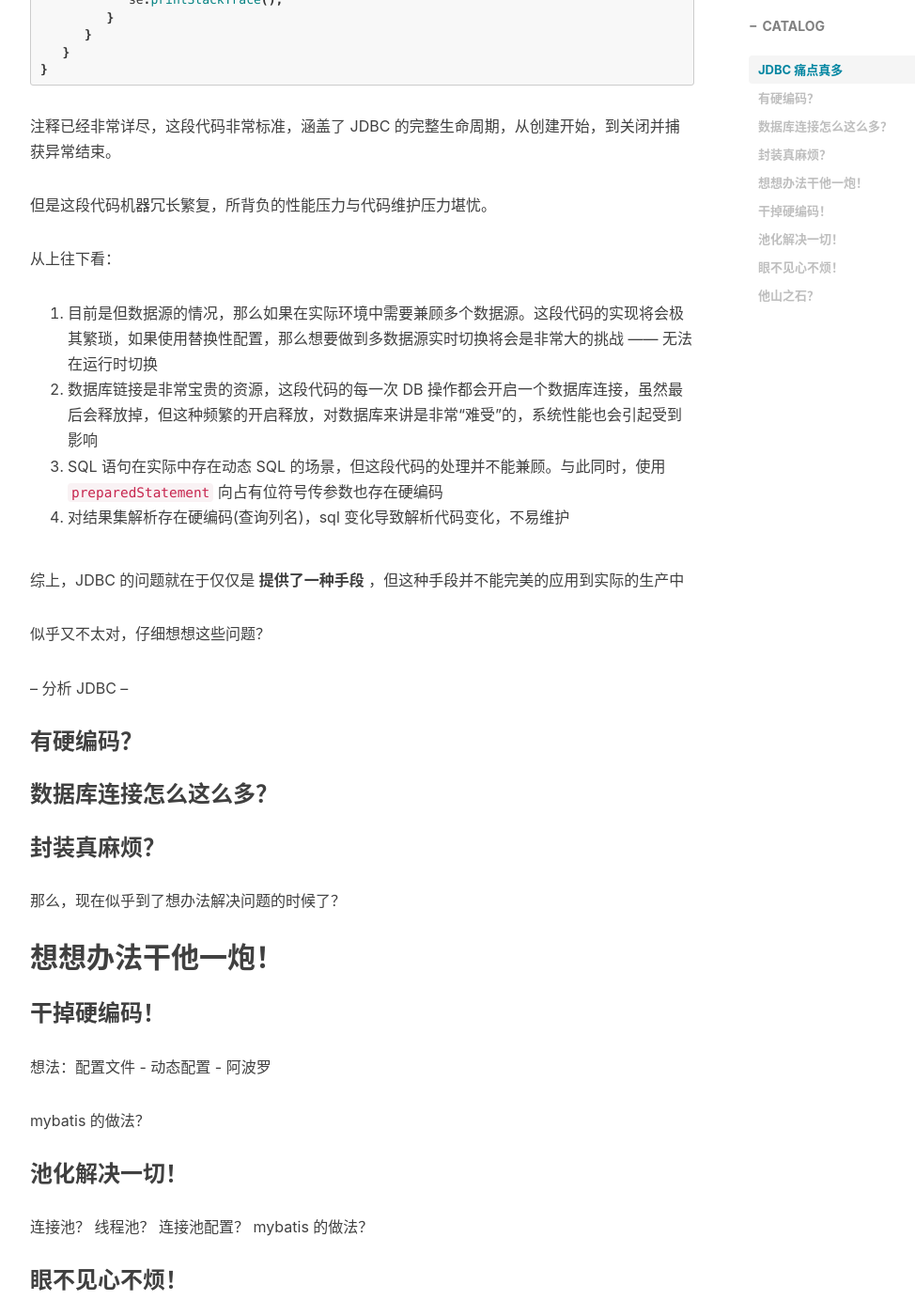
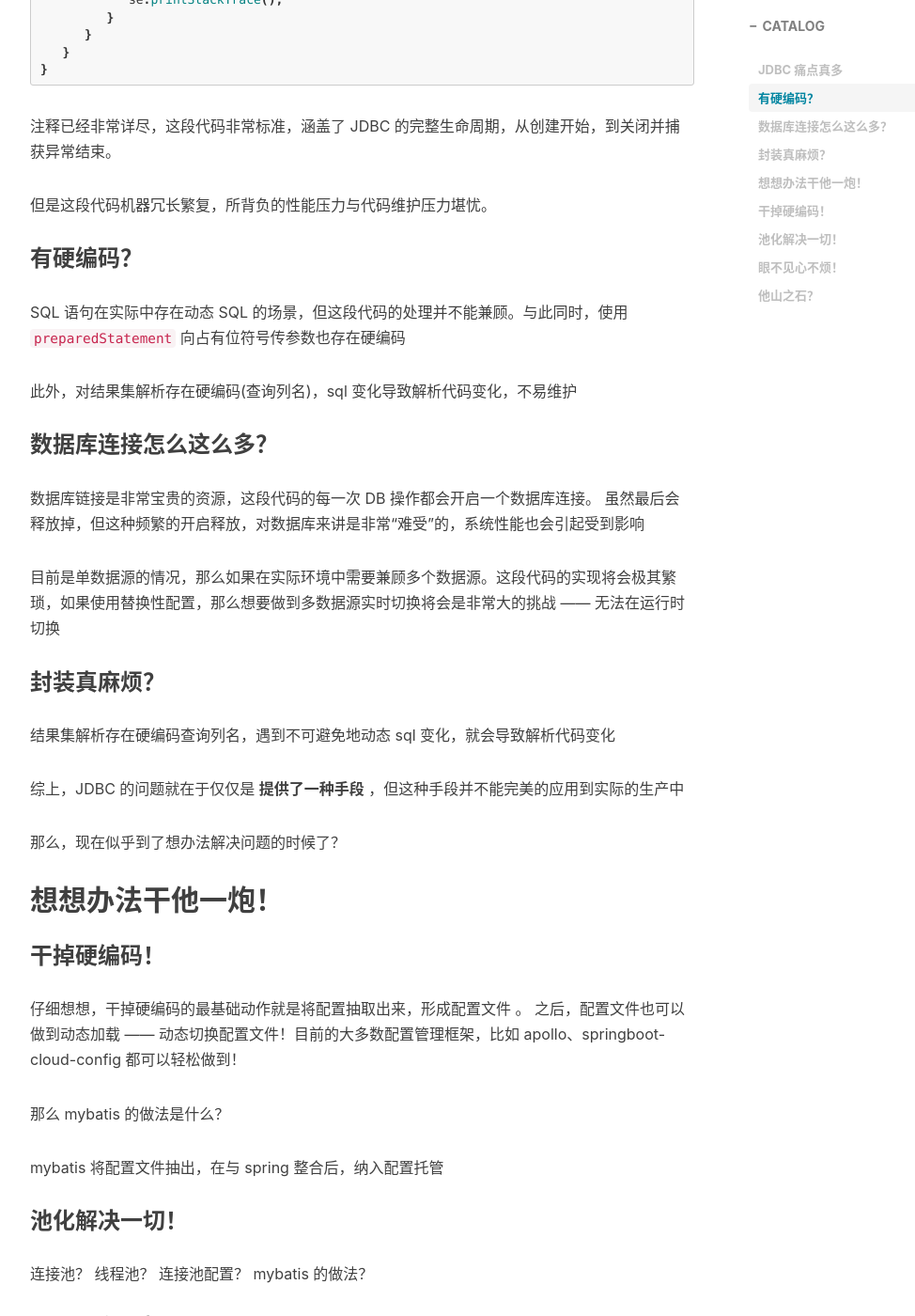
Before and after one commit to Zjianru/zjianru.github.io, a Jekyll site: the page built from _posts/2021-05-13-精尽 MyBatis（三）.md, in a window 1280 px wide and 1400 px high, scrolled down 1917 px. Shown: the whole window at 94% size, without its empty margins (233-1207 px from the left). Built offline with Jekyll 4.4.1, drawn with Linux system fonts in a browser that asks for light colours; nearby versions of some CDN libraries; comment, search, counter and statistics services are not loaded.

Commit message:
finish mybatis-3

```diff
--- a/_posts/2021-05-13-精尽 MyBatis（三）.md
+++ b/_posts/2021-05-13-精尽 MyBatis（三）.md
@@ -90,29 +90,23 @@ public class FirstExample {
 
 但是这段代码机器冗长繁复，所背负的性能压力与代码维护压力堪忧。
 
-从上往下看：
-
-1. 目前是但数据源的情况，那么如果在实际环境中需要兼顾多个数据源。这段代码的实现将会极其繁琐，如果使用替换性配置，那么想要做到多数据源实时切换将会是非常大的挑战 —— 无法在运行时切换
-2. 数据库链接是非常宝贵的资源，这段代码的每一次 DB 操作都会开启一个数据库连接，虽然最后会释放掉，但这种频繁的开启释放，对数据库来讲是非常“难受”的，系统性能也会引起受到影响
-3. SQL 语句在实际中存在动态 SQL 的场景，但这段代码的处理并不能兼顾。与此同时，使用 `preparedStatement` 向占有位符号传参数也存在硬编码
-4. 对结果集解析存在硬编码(查询列名)，sql 变化导致解析代码变化，不易维护
-
-综上，JDBC 的问题就在于仅仅是 **提供了一种手段** ，但这种手段并不能完美的应用到实际的生产中
-
-
-似乎又不太对，仔细想想这些问题？
-
-
--- 分析 JDBC --
 
 ### 有硬编码？
+SQL 语句在实际中存在动态 SQL 的场景，但这段代码的处理并不能兼顾。与此同时，使用 `preparedStatement` 向占有位符号传参数也存在硬编码
 
+此外，对结果集解析存在硬编码(查询列名)，sql 变化导致解析代码变化，不易维护
 ### 数据库连接怎么这么多？
+
+数据库链接是非常宝贵的资源，这段代码的每一次 DB 操作都会开启一个数据库连接。
+虽然最后会释放掉，但这种频繁的开启释放，对数据库来讲是非常“难受”的，系统性能也会引起受到影响
+
+目前是单数据源的情况，那么如果在实际环境中需要兼顾多个数据源。这段代码的实现将会极其繁琐，如果使用替换性配置，那么想要做到多数据源实时切换将会是非常大的挑战 —— 无法在运行时切换
 
 ### 封装真麻烦？
 
+结果集解析存在硬编码查询列名，遇到不可避免地动态 sql 变化，就会导致解析代码变化
 
-
+综上，JDBC 的问题就在于仅仅是 **提供了一种手段** ，但这种手段并不能完美的应用到实际的生产中
 
 那么，现在似乎到了想办法解决问题的时候了？
 
@@ -121,9 +115,12 @@ public class FirstExample {
 
 ### 干掉硬编码！
 
-想法：配置文件 - 动态配置 - 阿波罗
+仔细想想，干掉硬编码的最基础动作就是将配置抽取出来，形成配置文件 。
+之后，配置文件也可以做到动态加载 —— 动态切换配置文件！目前的大多数配置管理框架，比如 apollo、springboot-cloud-config 都可以轻松做到！
 
-mybatis 的做法？
+那么 mybatis 的做法是什么？
+
+mybatis 将配置文件抽出，在与 spring 整合后，纳入配置托管
 ### 池化解决一切！
 
 连接池？
```
